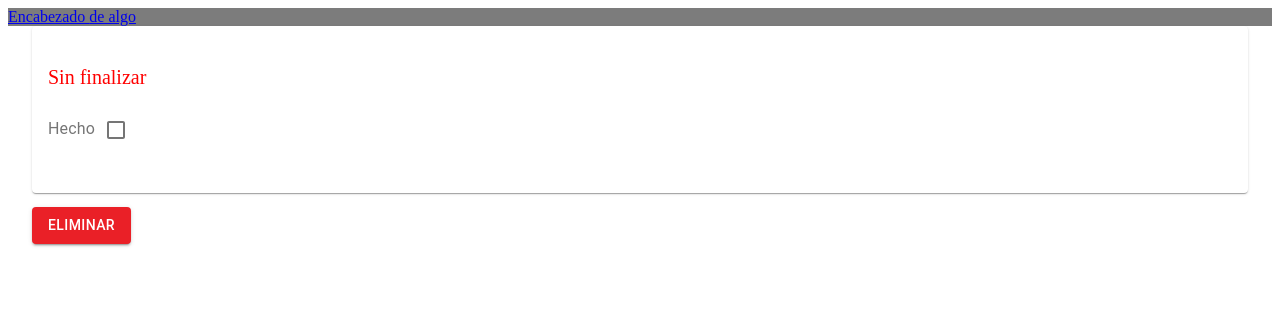
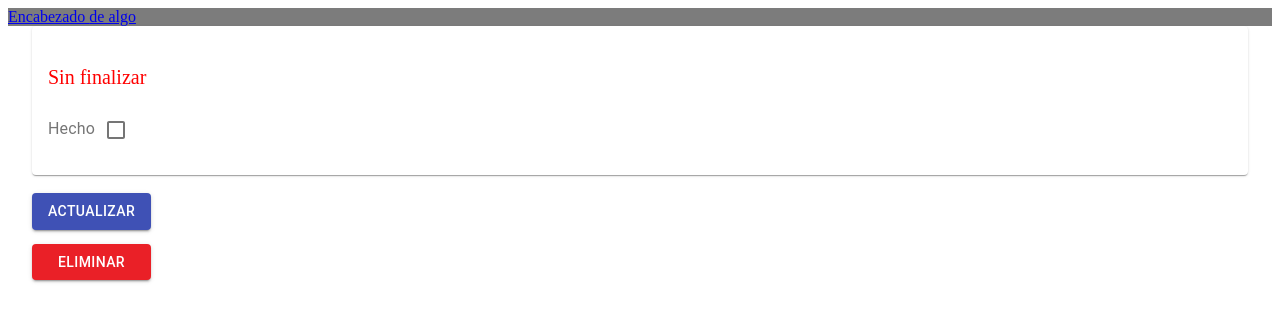
Before and after one commit to jubarbo/tickets-frontend-v1, a React (Create React App) app: page /ticket/1 in a window 1280 px wide. Shown: the top 322 px of the page. Built offline with nearby package versions, Linux system fonts and the light colour scheme; no server answers.

Commit message:
botones en lista y detalle, seteo de pagina para editar

```diff
--- a/src/App.js
+++ b/src/App.js
@@ -2,6 +2,7 @@ import React, { Component } from "react";
 import Tickets from "./pages/Tickets";
 import TicketNew from "./pages/TicketNew";
 import TicketDetailsContainer from "./pages/TicketDetailsContainer";
+import TicketEditContainer from "./pages/TicketEditContainer";
 import { BrowserRouter, Route, Switch } from "react-router-dom";
 import Layout from "./components/Layout";
 class App extends Component {
@@ -12,7 +13,16 @@ class App extends Component {
           <Switch>
             <Route exact path="/" component={Tickets} />
             <Route exact path="/new" component={TicketNew} />
-            <Route exact path="/ticket/:ticketId" component={TicketDetailsContainer} />
+            <Route
+              exact
+              path="/ticket/:ticketId"
+              component={TicketDetailsContainer}
+            />
+            <Route
+              exact
+              path="/edit/:ticketId"
+              component={TicketEditContainer}
+            />
           </Switch>
         </Layout>
       </BrowserRouter>
--- a/src/components/Ticket/Ticket.js
+++ b/src/components/Ticket/Ticket.js
@@ -68,11 +68,18 @@ class Ticket extends Component {
           <FormControl>
             <Button
             href={`/ticket/${ticket._id}`}
-              // onClick={this.props.onDelete.bind(this, ticket._id)}
               variant="contained"
               color="primary"
             >
               Ver Más
+            </Button>
+            <br />
+            <Button
+            href={`/edit/${ticket._id}`}
+              variant="outlined"
+              color="secondary"
+            >
+              Actualizar
             </Button>
           </FormControl>
         </CardContent>
--- a/src/components/Ticket/TicketDetails.js
+++ b/src/components/Ticket/TicketDetails.js
@@ -3,8 +3,6 @@ import propTypes from "prop-types";
 import { Link } from "react-router-dom";
 
 import {
-  Button,
-  FormControl,
   Card,
   Checkbox,
   InputLabel,
@@ -65,8 +63,6 @@ class TicketDetails extends Component {
               onChange={this.props.checkDone.bind(this, ticket._id)}
             />
           </InputLabel>
-
-          <FormControl></FormControl>
         </CardContent>
       </Card>
     );
--- /dev/null
+++ b/src/components/Ticket/TicketEdit.js
@@ -0,0 +1,8 @@
+import React, { Component } from "react";
+
+function TicketEdit(props) {
+  const ticket = props.ticket
+  return <div>Edit: {ticket}</div>;
+}
+
+export default TicketEdit;
--- a/src/pages/TicketDetailsContainer.js
+++ b/src/pages/TicketDetailsContainer.js
@@ -8,7 +8,6 @@ import {
   Button,
   Container,
 } from "@material-ui/core";
-
 
 export default class TicketDetailsContainer extends Component {
   state = {
@@ -53,7 +52,6 @@ export default class TicketDetailsContainer extends Component {
 
   onCheck = (_id) => {
     const ticket = this.state.data;
-    // console.log(ticket);
     ticket.done = !ticket.done;
     this.setState({ done: ticket.done });
 
@@ -93,7 +91,6 @@ export default class TicketDetailsContainer extends Component {
       return <CircularProgress />;
     }
     const ticket = this.state.data;
-    console.log(ticket);
 
     return (
       <Container>
@@ -104,6 +101,16 @@ export default class TicketDetailsContainer extends Component {
         />
 
         <FormControl>
+
+          <br />
+          <Button
+            href={`/edit/${ticket._id}`}
+            variant="contained"
+            color="primary"
+          >
+            Actualizar
+          </Button>
+
           <Button
             style={btnDelete}
             onClick={this.onDelete}
--- /dev/null
+++ b/src/pages/TicketEditContainer.js
@@ -0,0 +1,15 @@
+import React, { Component } from "react";
+import TicketEdit from "../components/Ticket/TicketEdit";
+
+export default class TicketEditContainer extends Component {
+  state = {
+    data: [],
+    loading: true,
+    error: false,
+  };
+
+  render() {
+    const ticketId = this.props.match.params.ticketId;
+    return <TicketEdit ticket={ticketId} />;
+  }
+}
```
Also changed, not shown: src/components/Ticket/TicketList.js (+0 -17 lines), 1 other file (tests, documents, lock files or other folders).
